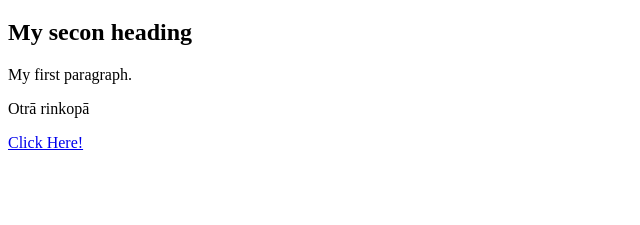
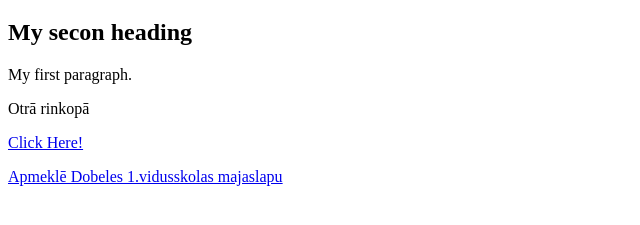
Before and after one commit to PP-87U/my-first-wbpage, a plain HTML site: page index.html in a window 1280 px wide. Shown: the part 61-286 px from the top of the page, without its empty margins (0-640 px from the left). Drawn offline with Linux system fonts and the light colour scheme.

Commit message:
Second link is added

```diff
--- a/index.html
+++ b/index.html
@@ -9,5 +9,7 @@
   <p>Otrā rinkopā</p>
   <p><a href="button.html">Click Here!</a></p>
 
+<p><a href="https://unsplash.com">Apmeklē Dobeles 1.vidusskolas majaslapu</a></p>
+
 </body>
 </html>
```
